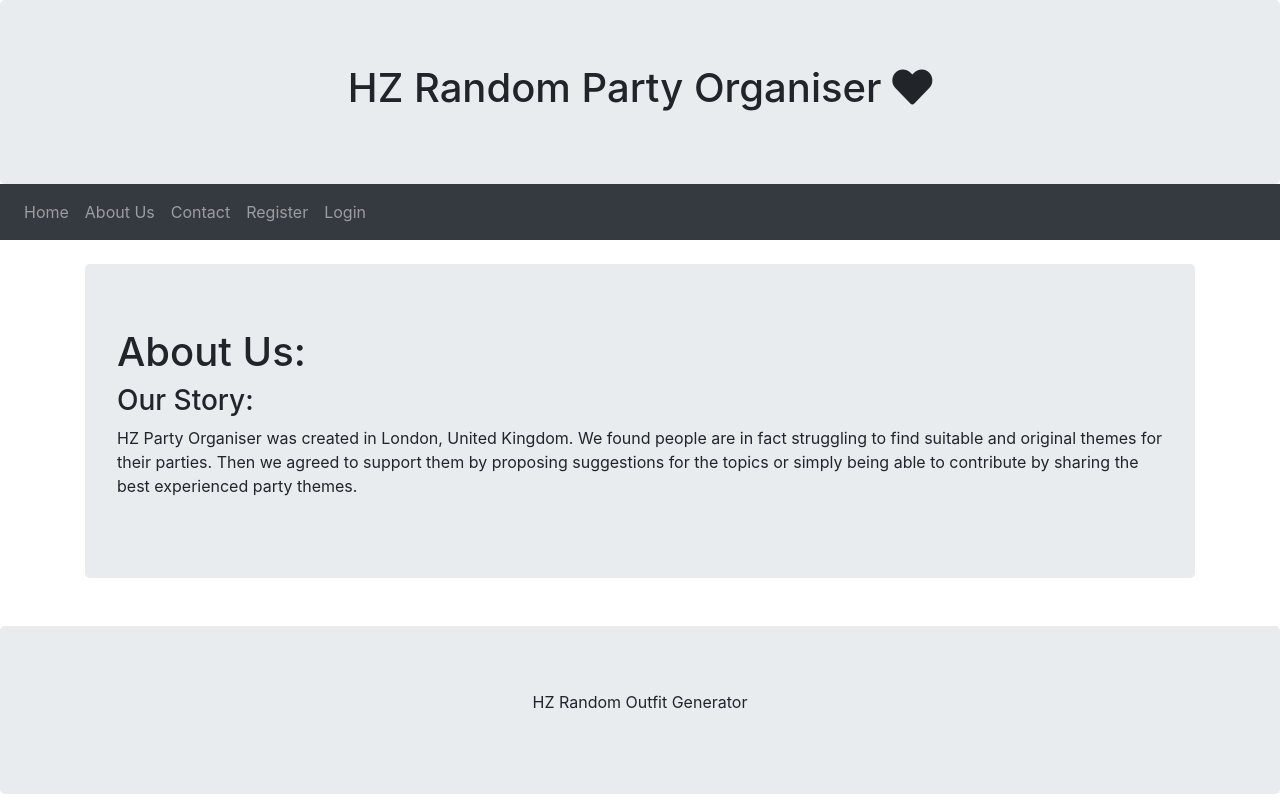
After one commit to HifzaZaheer96/QAC-SFIA-2, a Flask app: page /about in a window 1280 px wide. The commit adds this page. Run offline with Flask 2, Linux system fonts and the light colour scheme; some libraries are stand-ins or nearby versions.

Commit message:
Added about page

```diff
--- a/service_1/application/routes.py
+++ b/service_1/application/routes.py
@@ -16,3 +16,8 @@ def home():
     print(response)
     outfitgenerator = response.text
     return render_template('index.html', sentence = outfitgenerator, title = 'Home')
+
+
+@app.route('/about')
+def about():
+    return render_template("about.html", title='About Us')
--- /dev/null
+++ b/service_1/application/templates/about.html
@@ -0,0 +1,21 @@
+<style>
+    .jumbotron {
+
+    margin-bottom: 0;
+    }
+</style>
+{% extends "layout.html" %}
+
+{% block body %}
+<div class="container h-70 d-flex justify-content-center">
+    <div class="jumbotron my-auto">
+      <h1>About Us:</h1>
+      <h3 >Our Story:</h3>
+      <p>HZ Party Organiser was created in London, United Kingdom. We found people are in fact struggling to find suitable and original themes for their parties. Then we agreed to support them by proposing suggestions for the topics or simply being able to contribute by sharing the best experienced party themes.</p>
+    </div>
+ </div>
+<br>
+<br>
+
+
+{% endblock %}
--- a/service_1/application/templates/index.html
+++ b/service_1/application/templates/index.html
@@ -36,7 +36,6 @@
 
 
 
-
             <br>
             <br>
             <br>
--- a/service_3/application/routes.py
+++ b/service_3/application/routes.py
@@ -2,7 +2,7 @@ from application import app
 import random
 import requests
 from random import choice
-from flask import Flask, render_template, request, session
+from flask import Flask, render_template, request, session,send_file
 
 app.config['SECRET_KEY'] = 'secret'
 
```
